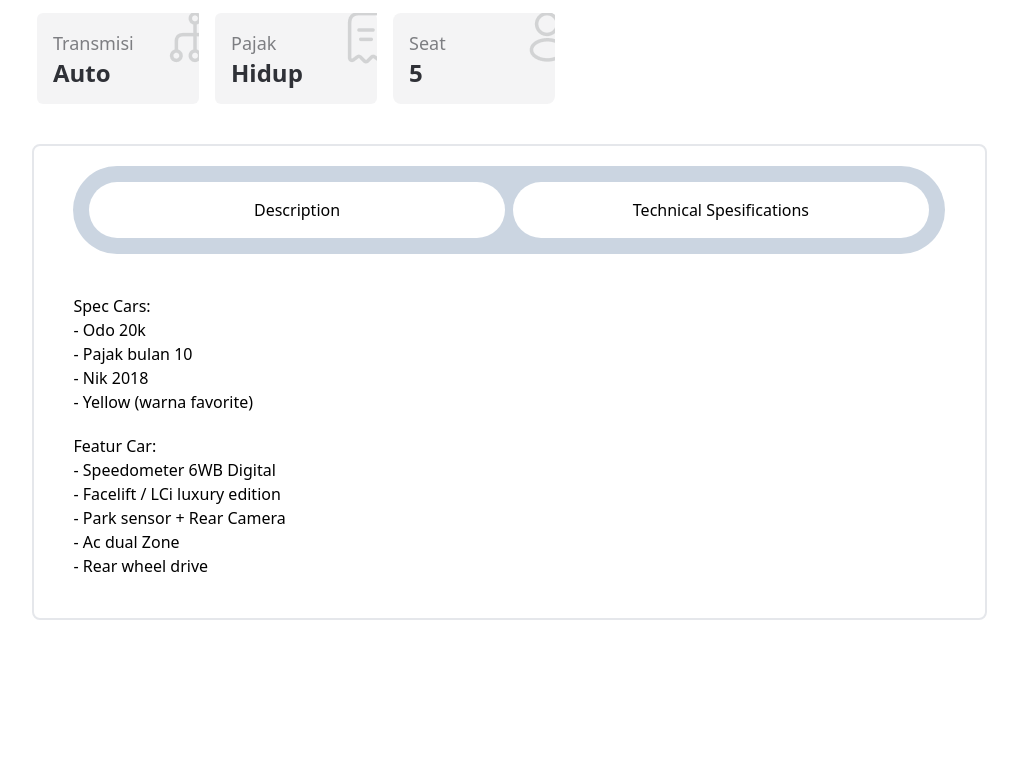
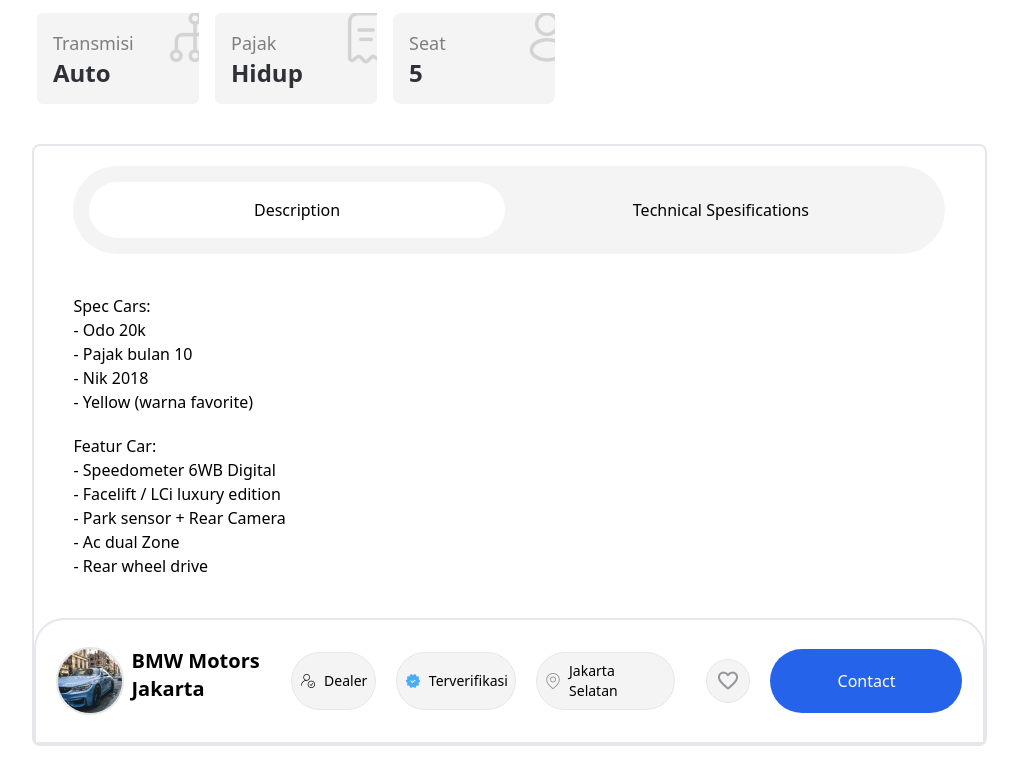
Before and after one commit to DimasAditya2/supacars, a website: page index.html in a window 1280 px wide. Shown: the part 1210-1994 px from the top of the page, without its empty margins (131-1149 px from the left). Before the commit the page ends 1870 px from the top, so only its background shows below. Drawn offline with Linux system fonts and the light colour scheme.

Commit message:
feat: information dealer area

```diff
--- a/index.html
+++ b/index.html
@@ -186,11 +186,7 @@
             <h1 class="text-lg">Mesin</h1>
             <p class="text-2xl text-[#2F3137] font-bold">1997cc</p>
           </div>
-          <img
-            class="absolute right-0"
-            src="assets/icon/driving.png"
-            alt=""
-          />
+          <img class="absolute right-0" src="assets/icon/driving.png" alt="" />
         </div>
 
         <div
@@ -224,27 +220,21 @@
             <p class="text-lg">Seat</p>
             <p class="text-2xl text-[#2F3137] font-bold">5</p>
           </div>
-          <img
-            class="absolute right-0"
-            src="assets/icon/profile.png"
-            alt=""
-          />
+          <img class="absolute right-0" src="assets/icon/profile.png" alt="" />
         </div>
       </div>
 
       <!-- Description area -->
       <div class="w-[955px] min-h-max mx-auto border-2 rounded-lg mb-10">
         <div
-          class="mx-auto mt-5 flex gap-2 p-4 bg-slate-300 w-11/12 rounded-full"
+          class="mx-auto mt-5 flex gap-2 p-4 bg-[#2F3137] bg-opacity-5 w-11/12 rounded-full"
         >
           <div
             class="flex items-center justify-center w-[432px] bg-white h-14 rounded-full"
           >
             <h1>Description</h1>
           </div>
-          <div
-            class="flex items-center justify-center w-[432px] bg-white h-14 rounded-full"
-          >
+          <div class="flex items-center justify-center w-[432px] rounded-full">
             <h1>Technical Spesifications</h1>
           </div>
         </div>
@@ -267,9 +257,39 @@
             <p>- Rear wheel drive</p>
           </div>
         </div>
+
+        <!--  -->
+        <div class="flex justify-between items-center h-[126px] p-5 border-2 rounded-t-[30px] rounded-tr-[30px]">
+          <div class="flex gap-2">
+            <img src="./assets/images/car-logo.png" alt="" />
+            <div class="text-xl font-bold">
+              <h1>BMW Motors</h1>
+              <h3>Jakarta</h3>
+            </div>
+          </div>
+          <div class="flex gap-5 w-96 max-h-min">
+            <div class="flex items-center gap-2 bg-[#2F3137] bg-opacity-5 border p-2 rounded-full">
+              <img src="./assets/icon/user.png" class="w-4 h-4 object-contain"  alt="">
+              <p class="text-sm">Dealer</p>
+            </div>
+            <div class="flex gap-2 items-center bg-[#2F3137] bg-opacity-5 border p-2 rounded-full">
+              <img src="./assets/icon/verified.png" class="w-4 h-4 object-contain"  alt="">
+              <p class="text-sm">Terverifikasi</p>
+            </div>
+            <div class="flex gap-2 items-center bg-[#2F3137] bg-opacity-5 border p-2 rounded-full">
+              <img src="./assets/icon/location.png" class="w-4 h-4 object-contain" alt="">
+              <p class="text-sm">Jakarta Selatan</p>
+            </div>
+          </div>
+
+          <div class="flex items-center justify-center gap-5">
+            <div class="flex items-center justify-center rounded-full border w-11 h-11 bg-[#2F3137] bg-opacity-5">
+              <img src="./assets/icon/favorite.png" alt="">
+            </div>
+            <button class="w-48 h-16 rounded-full text-white bg-blue-600">Contact</button>
+          </div>
+        </div>
       </div>
-
-
     </div>
 
     <script src="script.js"></script>
```
Also changed, not shown: assets/icon/favorite.png (added), assets/icon/location.png (added), assets/icon/user.png (added), assets/icon/verified.png (added), assets/images/car-logo.png (added), dist/styles.css.
